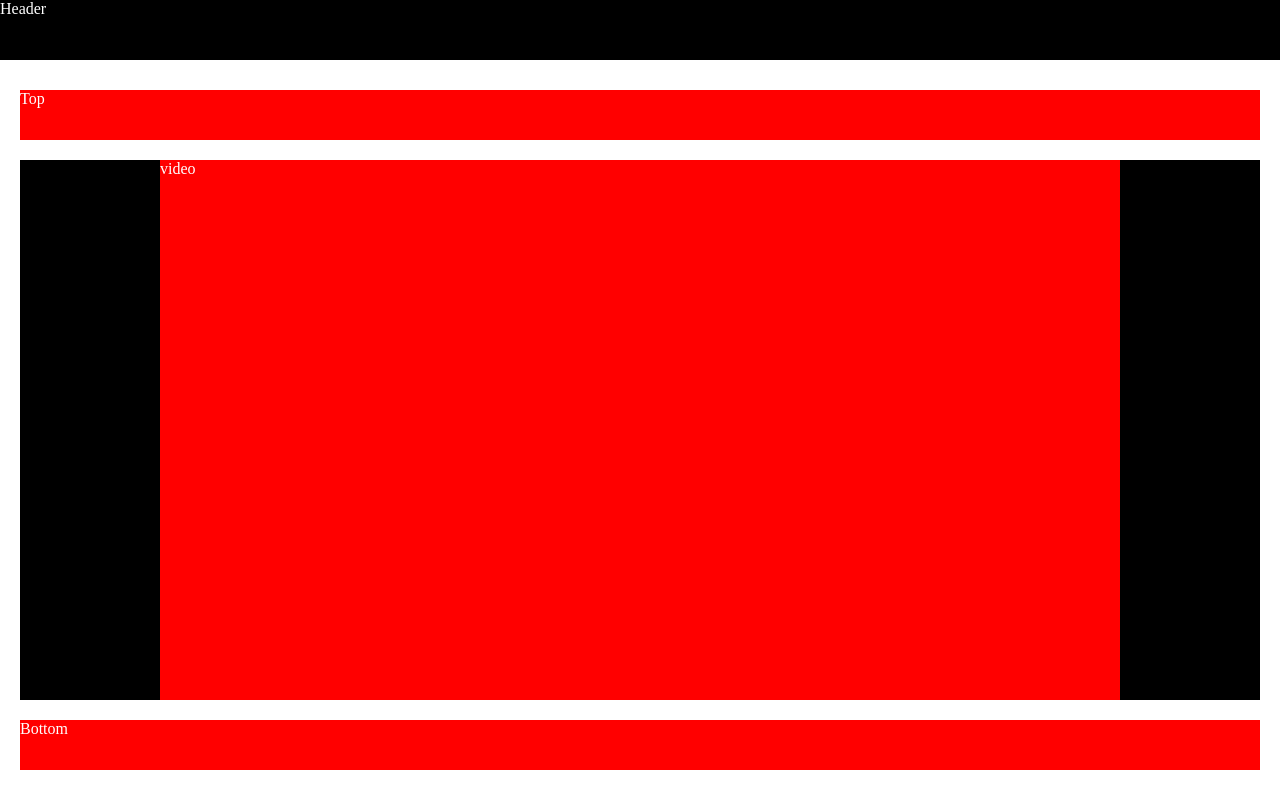
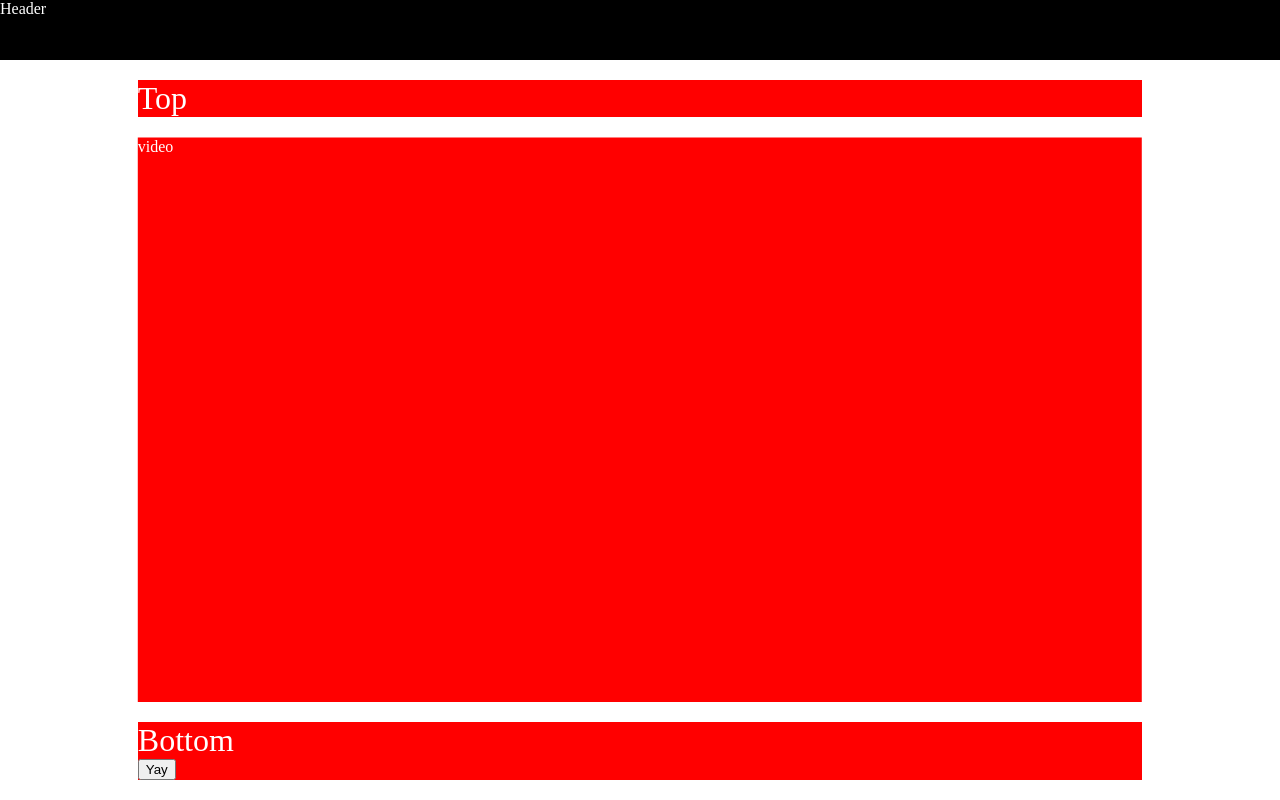
Before and after one commit to thomasbrettell/webinar-layout, a plain HTML site: page index.html in a window 1280 px wide. Drawn offline with nearby package versions, Linux system fonts and the light colour scheme.

Commit message:
example of using css variables to keep outside text inline with the video

```diff
--- a/index.html
+++ b/index.html
@@ -14,7 +14,7 @@
       <div id="video-container">
         <div id="video">video</div>
       </div>
-      <div class="bottom">Bottom</div>
+      <div class="bottom">Bottom<button style="display: block;">Yay</button></div>
     </div>
   </body>
   <script
--- a/index.js
+++ b/index.js
@@ -1,5 +1,6 @@
 const $video = $('#video');
 const $videoContainer = $('#video-container');
+const $html = $('html');
 const aspectRatio = 16 / 9;
 
 function setVideoSize() {
@@ -7,17 +8,19 @@ function setVideoSize() {
   const containerWidth = $videoContainer.innerWidth();
 
   if (containerWidth > containerHeight * aspectRatio) {
-    $video.css('width', containerHeight * aspectRatio);
+    // $video.css('width', width);
+    $html.css('--video-width', `${containerHeight * aspectRatio}px`);
     $video.css('height', containerHeight);
   } else {
-    $video.css('width', containerWidth);
+    // $video.css('width', containerWidth);
+    $html.css('--video-width', `${containerWidth}px`);
     $video.css('height', containerWidth / aspectRatio);
   }
 }
 setVideoSize();
 
 function setVideoContainerHeight() {
-  let webinarElWidth = $('#webinar').width()
+  let webinarElWidth = $('#webinar').width();
   $videoContainer.css('max-height', webinarElWidth / aspectRatio);
 }
 setVideoContainerHeight();
--- a/styles.less
+++ b/styles.less
@@ -1,3 +1,7 @@
+:root {
+  --video-width: 0;
+}
+
 html,
 body {
   height: 100%;
@@ -27,12 +31,14 @@ header {
   top: 50%;
   left: 50%;
   transform: translate(-50%, -50%);
+  width: var(--video-width);
 }
 
 #video-container {
   width: 100%;
   height: 100%;
   background-color: black;
+  background: none;
   position: relative;
   display: flex;
   flex-direction: column;
@@ -52,22 +58,28 @@ header {
   flex-direction: column;
   margin: auto;
   height: auto;
-  max-height: calc(100% - 80px);
+  max-height: calc(100% - 60px);
   padding: 20px;
 
   .top {
     background: red;
-    height: 50px;
-    min-height: 50px;
-    max-height: 50px;
+    font-size: xx-large;
     margin-bottom: 20px;
+    width: 100%;
+    max-width: var(--video-width);
+    margin: 0 auto 20px;
   }
 
   .bottom {
     background: red;
-    height: 50px;
-    min-height: 50px;
-    max-height: 50px;
+    font-size: xx-large;
     margin-top: 20px;
+    width: 100%;
+    max-width: var(--video-width);
+    margin: 20px auto 0;
+  }
+
+  @media (max-width: 480px) {
+    padding: 10px 0;
   }
 }
```
Also changed, not shown: styles.css.
